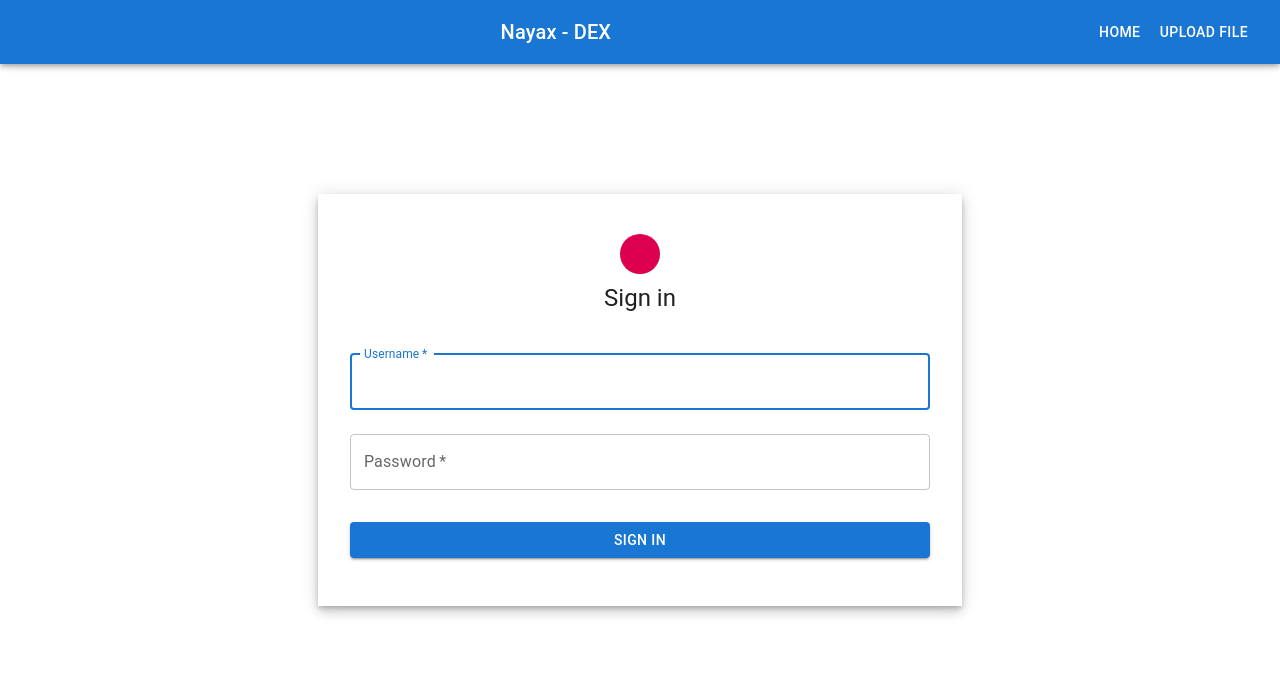
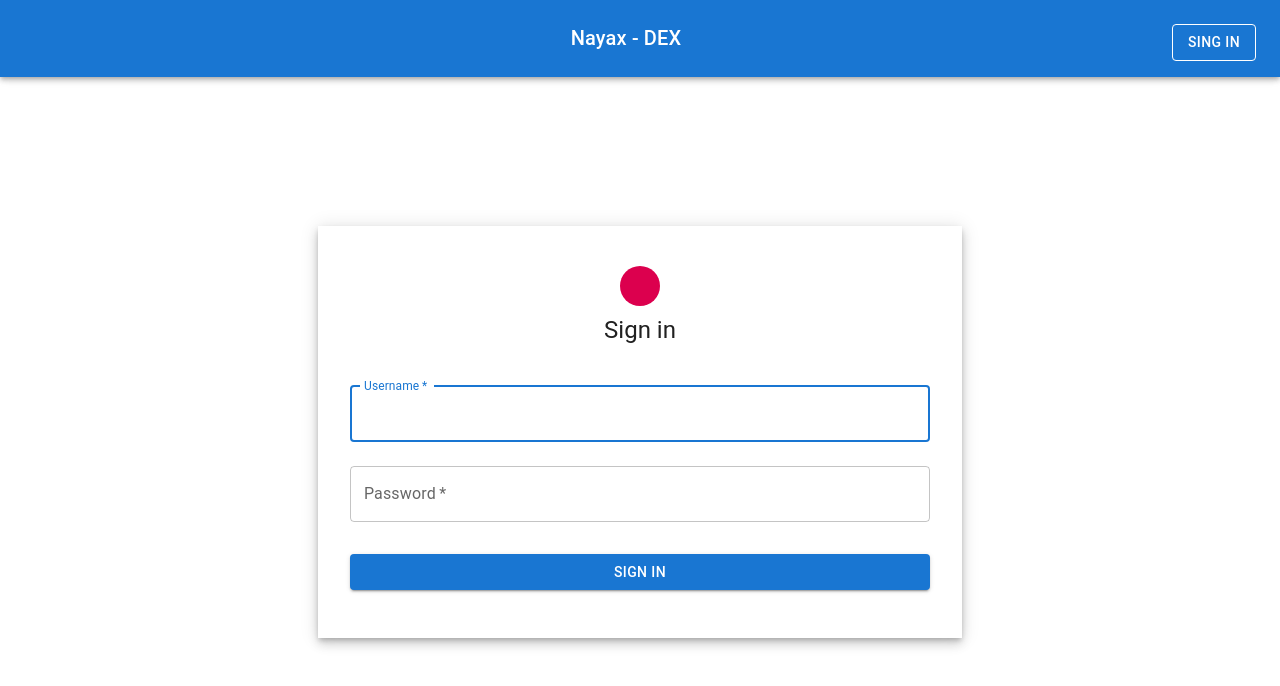
Before and after one commit to augustooliveirasmartdevops/NayaxDexWeb, a React (Vite) app: page /login in a window 1280 px wide. Shown: the top 686 px of the page. Built offline with nearby package versions, Linux system fonts and the light colour scheme; some icons are missing.

Commit message:
Creating uploading

```diff
--- /dev/null
+++ b/src/components/ButtonFileUpload/index.jsx
@@ -0,0 +1,35 @@
+import * as React from "react";
+import { styled } from "@mui/material/styles";
+import Button from "@mui/material/Button";
+import CloudUploadIcon from "@mui/icons-material/CloudUpload";
+
+const VisuallyHiddenInput = styled("input")({
+  clip: "rect(0 0 0 0)",
+  clipPath: "inset(50%)",
+  height: 1,
+  overflow: "hidden",
+  position: "absolute",
+  bottom: 0,
+  left: 0,
+  whiteSpace: "nowrap",
+  width: 1,
+});
+
+export default function InputFileUpload() {
+  return (
+    <Button
+      component="label"
+      role={undefined}
+      variant="contained"
+      tabIndex={-1}
+      startIcon={<CloudUploadIcon />}
+    >
+      Upload DEX File
+      <VisuallyHiddenInput
+        type="file"
+        onChange={(event) => console.log(event.target.files)}
+        multiple
+      />
+    </Button>
+  );
+}
--- a/src/components/Navigate/Appbar/index.jsx
+++ b/src/components/Navigate/Appbar/index.jsx
@@ -1,112 +1,38 @@
-import * as React from "react";
-import PropTypes from "prop-types";
 import AppBar from "@mui/material/AppBar";
 import Box from "@mui/material/Box";
-import CssBaseline from "@mui/material/CssBaseline";
-import Divider from "@mui/material/Divider";
-import Drawer from "@mui/material/Drawer";
-import IconButton from "@mui/material/IconButton";
-import List from "@mui/material/List";
-import ListItem from "@mui/material/ListItem";
-import ListItemButton from "@mui/material/ListItemButton";
-import ListItemText from "@mui/material/ListItemText";
-import MenuIcon from "@mui/icons-material/Menu";
 import Toolbar from "@mui/material/Toolbar";
 import Typography from "@mui/material/Typography";
-import Button from "@mui/material/Button";
-import { Link } from "react-router-dom";
+import IconButton from "@mui/material/IconButton";
+import MenuIcon from "@mui/icons-material/Menu";
+import { AuthContext } from "../../../contexts/AuthProvider/context";
+import { useContext } from "react";
+import { SignInButton } from "../../SignInButton";
 
-const drawerWidth = 240;
-const navItems = ["Home", "Upload File"];
-
-function HomeAppBar(props) {
-  const { window } = props;
-  const [mobileOpen, setMobileOpen] = React.useState(false);
-
-  const handleDrawerToggle = () => {
-    setMobileOpen((prevState) => !prevState);
-  };
-
-  const drawer = (
-    <Box onClick={handleDrawerToggle} sx={{ textAlign: "center" }}>
-      <Typography variant="h6" sx={{ my: 2 }}>
-        Nayax - DEX
-      </Typography>
-      <Divider />
-      <List>
-        <ListItem disablePadding component={Link} to="/">
-          <ListItemButton sx={{ textAlign: "center" }}>
-            <ListItemText primary={"Home"} />
-          </ListItemButton>
-        </ListItem>
-        <ListItem disablePadding component={Link} to="/dexupload">
-          <ListItemButton sx={{ textAlign: "center" }}>
-            <ListItemText primary={"Upload file"} />
-          </ListItemButton>
-        </ListItem>
-      </List>
-    </Box>
-  );
-
-  const container = window !== undefined ? () => window().document.body : undefined;
-
+function HomeAppBar() {
+  const { userState } = useContext(AuthContext);
+  const { isAuthenticated } = userState;
   return (
-    <Box sx={{ display: "flex" }}>
-      <CssBaseline />
-      <AppBar component="nav">
+    <Box sx={{ flexGrow: 1 }}>
+      <AppBar position="fixed">
         <Toolbar>
-          <IconButton
-            color="inherit"
-            aria-label="open drawer"
-            edge="start"
-            onClick={handleDrawerToggle}
-            sx={{ mr: 2, display: { sm: "none" } }}
-          >
+          <IconButton size="large" edge="start" color="inherit" aria-label="menu" sx={{ mr: 2 }}>
             <MenuIcon />
           </IconButton>
-          <Typography
-            variant="h6"
-            component="div"
-            sx={{ flexGrow: 1, display: { xs: "none", sm: "block" } }}
-          >
+          <Typography variant="h6" component="div" sx={{ flexGrow: 1 }}>
             Nayax - DEX
           </Typography>
-          <Box sx={{ display: { xs: "none", sm: "block" } }}>
-            {navItems.map((item) => (
-              <Button key={item} sx={{ color: "#fff" }}>
-                {item}
-              </Button>
-            ))}
-          </Box>
+          {!isAuthenticated ? (
+            <SignInButton title="Sing in" navigateTo="/login" />
+          ) : (
+            <Typography variant="subtitle1" gutterBottom>
+              Welcome!
+            </Typography>
+          )}
         </Toolbar>
       </AppBar>
-      <nav>
-        <Drawer
-          container={container}
-          variant="temporary"
-          open={mobileOpen}
-          onClose={handleDrawerToggle}
-          ModalProps={{
-            keepMounted: true, // Better open performance on mobile.
-          }}
-          sx={{
-            display: { xs: "block", sm: "none" },
-            "& .MuiDrawer-paper": { boxSizing: "border-box", width: drawerWidth },
-          }}
-        >
-          {drawer}
-        </Drawer>
-      </nav>
+      <Toolbar />
     </Box>
   );
 }
 
-HomeAppBar.propTypes = {
-  /**
-   * Injected by the documentation to work in an iframe.
-   * You won't need it on your project.
-   */
-  window: PropTypes.func,
-};
-
 export default HomeAppBar;
--- /dev/null
+++ b/src/components/SignInButton/index.jsx
@@ -0,0 +1,17 @@
+import { Button } from "@mui/material";
+import { Link } from "react-router-dom";
+
+export const SignInButton = (props) => {
+  const { title, navigateTo } = props;
+  return (
+    <Button
+      variant="outlined"
+      color="default"
+      sx={{ mt: 3, mb: 2 }}
+      component={Link}
+      to={navigateTo}
+    >
+      {title}
+    </Button>
+  );
+};
--- a/src/pages/Dex/UploadFIle/index.jsx
+++ b/src/pages/Dex/UploadFIle/index.jsx
@@ -1,7 +1,5 @@
+import InputFileUpload from "../../../components/ButtonFileUpload";
+
 export const DexUpload = () => {
-  return (
-    <>
-      <div>Upload file</div>
-    </>
-  );
+  return <InputFileUpload />;
 };
--- a/src/pages/Home/index.jsx
+++ b/src/pages/Home/index.jsx
@@ -3,6 +3,7 @@
 import { Link } from "react-router-dom";
 import { AuthContext } from "../../contexts/AuthProvider/context";
 import { Button, Typography } from "@mui/material";
+import { SignInButton } from "../../components/SignInButton";
 
 export const Home = () => {
   const { userState } = useContext(AuthContext);
@@ -14,13 +15,9 @@
       </Typography>
 
       {!isAuthenticated ? (
-        <Button variant="outlined" sx={{ mt: 3, mb: 2 }} component={Link} to="/login">
-          Sing in
-        </Button>
+        <SignInButton title="Sing in" navigateTo="/login" />
       ) : (
-        <Button variant="outlined" sx={{ mt: 3, mb: 2 }} component={Link} to="/dexupload">
-          Welcome! Go to Dex Upload
-        </Button>
+        <SignInButton title="Welcome! Go to Dex Upload" navigateTo="/dexupload" />
       )}
     </>
   );
--- a/src/components/Authenticate/Login/index.jsx
+++ b/src/pages/Login/index.jsx
@@ -3,9 +3,9 @@
 import LockOutlinedIcon from "@mui/icons-material/LockOutlined";
 import Avatar from "@mui/material/Avatar";
 import { createTheme, ThemeProvider } from "@mui/material/styles";
-import { authService } from "./../../../services/auth.service";
-import { AuthContext } from "./../../../contexts/AuthProvider/context";
-import { userSignIn } from "./../../../contexts/AuthProvider/action";
+import { authService } from "../../services/auth.service";
+import { AuthContext } from "../../contexts/AuthProvider/context";
+import { userSignIn } from "../../contexts/AuthProvider/action";
 import { useNavigate, useLocation } from "react-router-dom";
 
 const theme = createTheme({
--- a/src/protectedRouter.jsx
+++ b/src/protectedRouter.jsx
@@ -8,7 +8,6 @@
   const location = useLocation();
 
   if (!isAuthenticated) {
-    // Save the location the user attempted to visit
     return <Navigate to="/login" state={{ from: location }} replace />;
   }
 
--- a/src/router.jsx
+++ b/src/router.jsx
@@ -2,7 +2,7 @@
 import { Home } from "./pages/Home/index.jsx";
 import { DexUpload } from "./pages/Dex/UploadFIle/index.jsx";
 import { PageNotFound } from "./pages/PageNotFound/index.jsx";
-import Login from "./components/Authenticate/Login/index.jsx";
+import Login from "./pages/Login/index.jsx";
 import ProtectedRouter from "./protectedRouter.jsx";
 const Router = () => {
   return (
```
Also changed, not shown: src/services/dex.service.js (added, +22 -0 lines).
